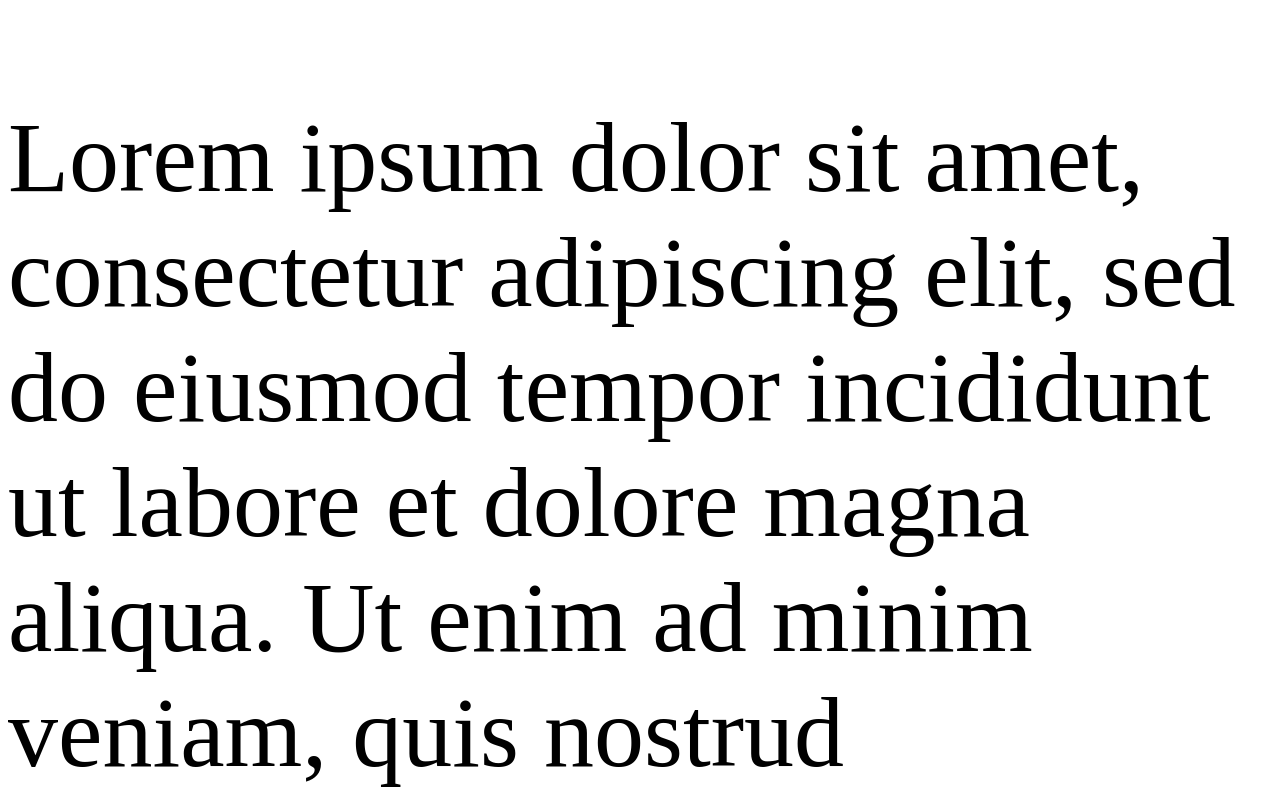
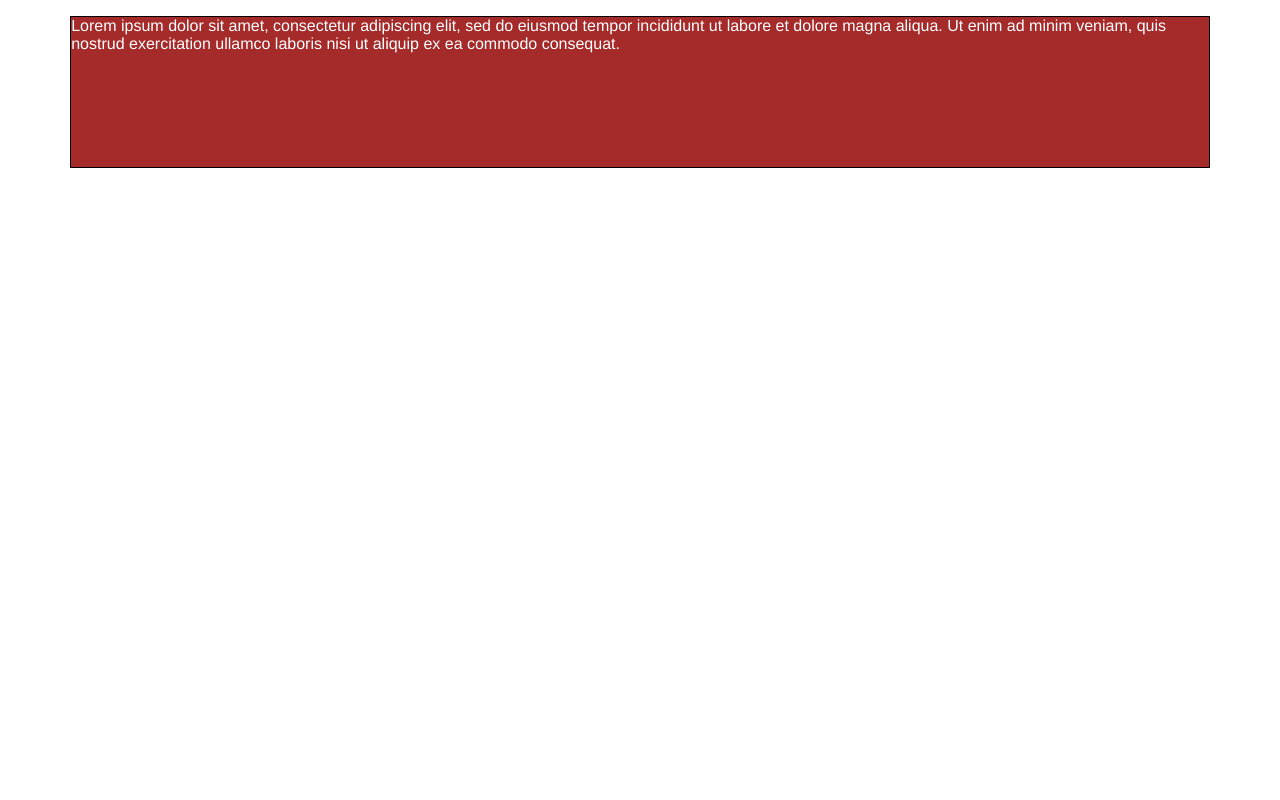
Before and after one commit to tchsource/site, a plain HTML site: page module2-solution/index.html in a window 1280 px wide. Shown: the top 800 px of the page. Drawn offline with Linux system fonts and the light colour scheme; files that its build step writes are made by us from their sources.

Commit message:
Update mystyles.css

```diff
--- a/module2-solution/css/mystyles.css
+++ b/module2-solution/css/mystyles.css
@@ -1,13 +1,11 @@
-
-/********** Base styles **********/
-* {
-  box-sizing: border-box;
-}
-h1 {
-  margin-bottom: 15px;
-}
 
 p {
-  font-size: 100px;
-  font-color: red;
+  border: 1px solid black;
+  background-color: #A52A2A;
+  width: 90%;
+  height: 150px;
+  margin-right: auto;
+  margin-left: auto;
+  font-family: Helvetica;
+  color: white;
 }
```
